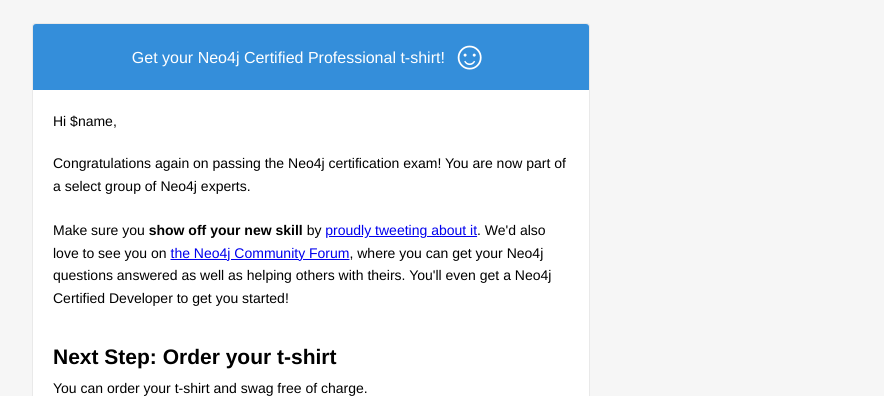
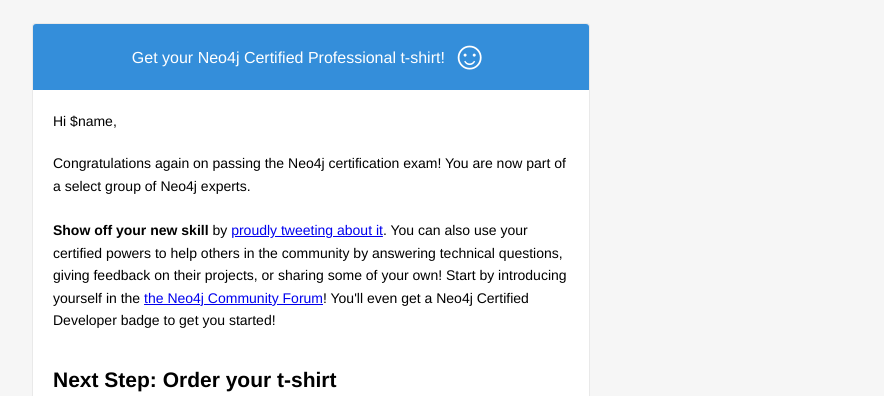
Before and after one commit to neo4j-contrib/classmarker-integration, a plain HTML site: page email-templates/swag.html in a window 1280 px wide. Shown: the top 396 px of the page, without its empty margins (329-1213 px from the left). Drawn offline with Linux system fonts and the light colour scheme.

Commit message:
swag email updates

```diff
--- a/email-templates/swag.html
+++ b/email-templates/swag.html
@@ -110,7 +110,7 @@
                       valign="top">
                       Congratulations again on passing the Neo4j certification exam! You are now part of a select group of Neo4j experts.
                       <br /><br />
-                      Make sure you <strong>show off your new skill </strong> by <a href="https://twitter.com/intent/tweet?text=I%20made%20it!!!%20I%27m%20now%20a%20@Neo4j%20Certified%20Professional!%20If%20you%20%E2%9D%A4%20Graph%20DBs,%20I%20challenge%20you%20to%20take%20the%20exam%20too:%20%20http://neo4j.com/graphacademy/neo4j-certification/" rel="nofollow" target="_blank">proudly tweeting about it</a>. We'd also love to see you on <a href="https://community.neo4j.com/" rel="nofollow" target="_blank">the Neo4j Community Forum</a>, where you can get your Neo4j questions answered as well as helping others with theirs. You'll even get a Neo4j Certified Developer to get you started!
+                      <strong>Show off your new skill </strong> by <a href="https://twitter.com/intent/tweet?text=I%20made%20it!!!%20I%27m%20now%20a%20@Neo4j%20Certified%20Professional!%20If%20you%20%E2%9D%A4%20Graph%20DBs,%20I%20challenge%20you%20to%20take%20the%20exam%20too:%20%20http://neo4j.com/graphacademy/neo4j-certification/" rel="nofollow" target="_blank">proudly tweeting about it</a>. You can also use your certified powers to help others in the community by answering technical questions, giving feedback on their projects, or sharing some of your own! Start by introducing yourself in the <a href="https://community.neo4j.com/" rel="nofollow" target="_blank">the Neo4j Community Forum</a>! You'll even get a Neo4j Certified Developer badge to get you started!
 
                     </td>
                   </tr>
```
